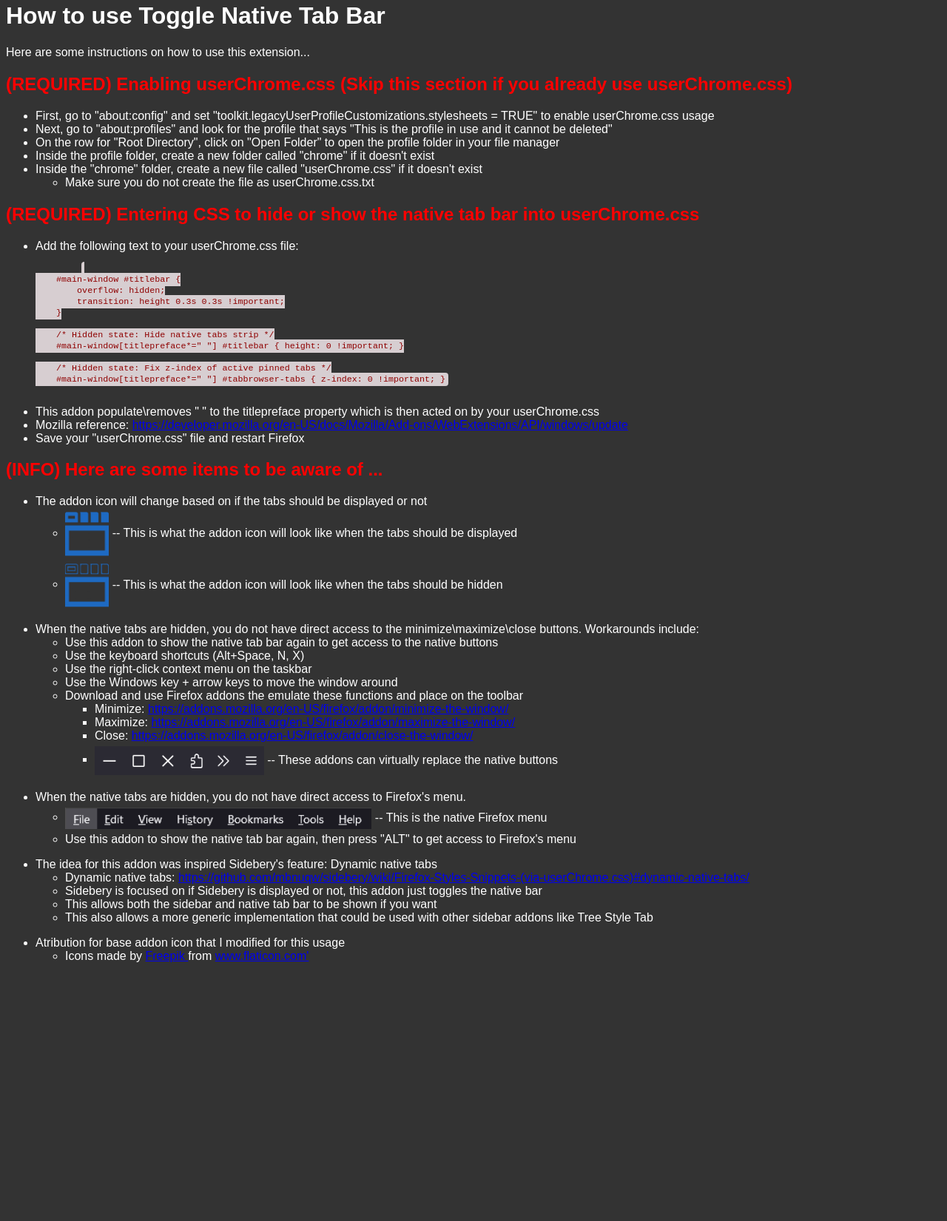
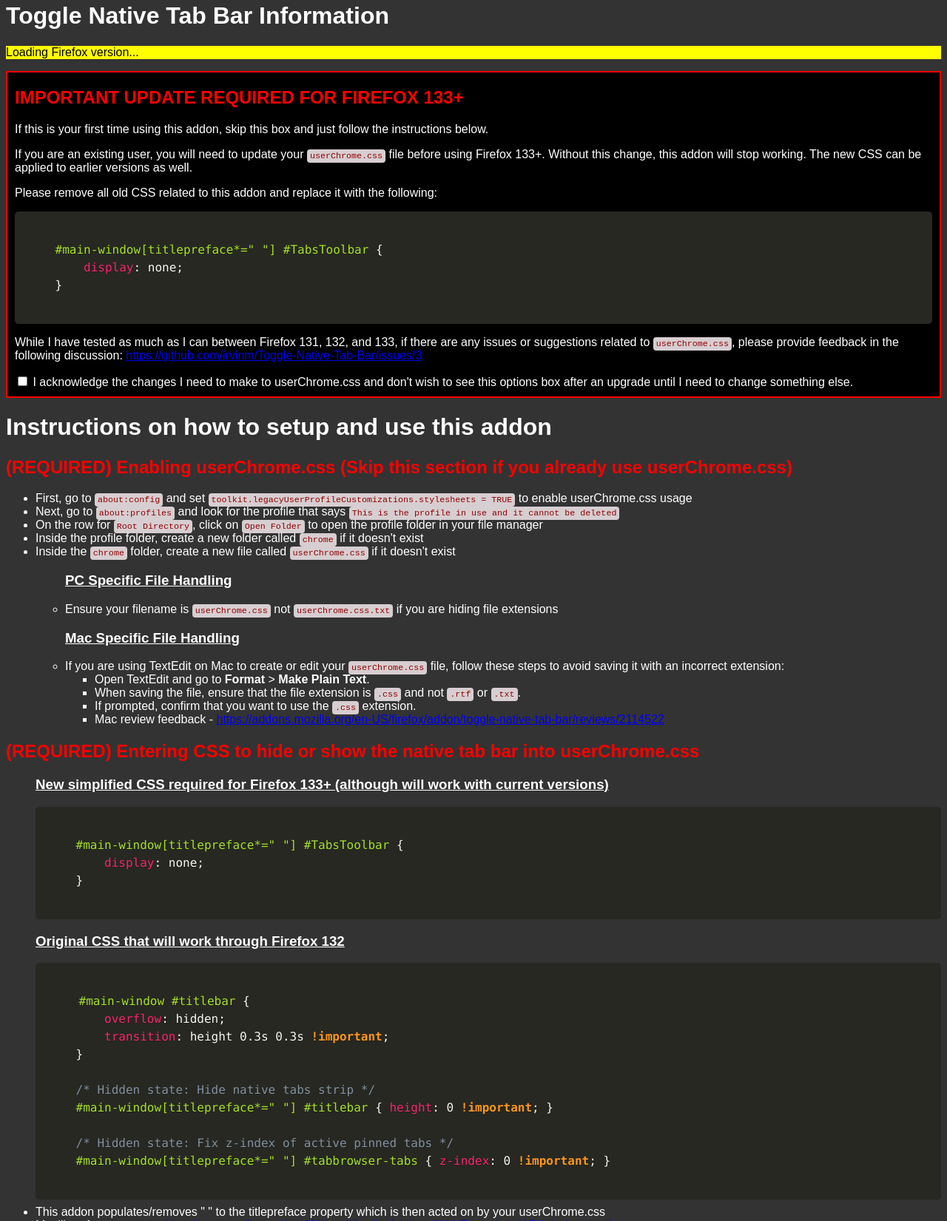
Before and after one commit to irvinm/Toggle-Native-Tab-Bar, a browser extension: page options.html in a window 1280 px wide. Shown: the part 18-1669 px from the top of the page at 74% size. Before the commit the page ends 1352 px from the top, so only its background shows below. Drawn offline with Linux system fonts and the light colour scheme.

Commit message:
Add FF133 instructions & checkbox, add prism formatting on many items, add PC & Mac file instructions

```diff
--- a/options.html
+++ b/options.html
@@ -4,31 +4,65 @@
 <head>
     <title>Using Toggle Native Tab Bar</title>
     <link rel="stylesheet" type="text/css" href="options.css">
+    <link rel="stylesheet" type="text/css" href="prism.css"> <!-- Reference dark Prism CSS -->
 </head>
 
 <body>
-    <h1>How to use Toggle Native Tab Bar</h1>
-    <p>Here are some instructions on how to use this extension...</p>
+    <h1>Toggle Native Tab Bar Information</h1>
+    <p id="firefox-version">Loading Firefox version...</p> <!-- Placeholder for Firefox version -->
+
+    <!-- High Importance News Section -->
+    <div id="update-notice" style="border: 2px solid red; padding: 0 10px 10px 10px; background-color: black; margin-bottom: 20px;">
+        <h2 style="color: red;">IMPORTANT UPDATE REQUIRED FOR FIREFOX 133+</h2>
+        <p>If this is your first time using this addon, skip this box and just follow the instructions below.</p>
+        <p>If you are an existing user, you will need to update your <code>userChrome.css</code> file before using Firefox 133+. Without this change, this addon will stop working. The new CSS can be applied to earlier versions as well.</p>
+        <p>Please remove all old CSS related to this addon and replace it with the following:</p>
+        <pre>
+            <code class="language-css">
+    #main-window[titlepreface*=" "] #TabsToolbar {
+        display: none;
+    }       </code>
+        </pre>
+        <p>While I have tested as much as I can between Firefox 131, 132, and 133, if there are any issues or suggestions related to <code>userChrome.css</code>, please provide feedback in the following discussion: <a href="https://github.com/irvinm/Toggle-Native-Tab-Bar/issues/3">https://github.com/irvinm/Toggle-Native-Tab-Bar/issues/3</a></p>
+        <label>
+            <input type="checkbox" id="acknowledge-FF133-checkbox">
+            I acknowledge the changes I need to make to userChrome.css and don't wish to see this options box after an upgrade until I need to change something else.
+        </label>
+    </div>
+
+    <h1>Instructions on how to setup and use this addon</h1>
     <h2>(REQUIRED) Enabling userChrome.css (Skip this section if you already use userChrome.css)</h2>
     <ul>
-        <li>First, go to "about:config" and set "toolkit.legacyUserProfileCustomizations.stylesheets = TRUE" to enable
-            userChrome.css usage</li>
-        <li>Next, go to "about:profiles" and look for the profile that says "This is the profile in use and it cannot be
-            deleted"</li>
-        <li>On the row for "Root Directory", click on "Open Folder" to open the profile folder in your file manager
-        </li>
-        <li>Inside the profile folder, create a new folder called "chrome" if it doesn't exist</li>
-        <li>Inside the "chrome" folder, create a new file called "userChrome.css" if it doesn't exist</li>
+        <li>First, go to <code>about:config</code> and set <code>toolkit.legacyUserProfileCustomizations.stylesheets = TRUE</code> to enable userChrome.css usage</li>
+        <li>Next, go to <code>about:profiles</code> and look for the profile that says <code>This is the profile in use and it cannot be deleted</code></li>
+        <li>On the row for <code>Root Directory</code>, click on <code>Open Folder</code> to open the profile folder in your file manager</li>
+        <li>Inside the profile folder, create a new folder called <code>chrome</code> if it doesn't exist</li>
+        <li>Inside the <code>chrome</code> folder, create a new file called <code>userChrome.css</code> if it doesn't exist</li>
         <ul>
-            <li>Make sure you do not create the file as userChrome.css.txt</li>
-        </ul>
+            <h3>PC Specific File Handling</h3>
+            <li>Ensure your filename is <code>userChrome.css</code> not <code>userChrome.css.txt</code> if you are hiding file extensions</li>
+            <h3>Mac Specific File Handling</h3>
+            <li>If you are using TextEdit on Mac to create or edit your <code>userChrome.css</code> file, follow these steps to avoid saving it with an incorrect extension:</li>
+            <ul>
+                <li>Open TextEdit and go to <strong>Format</strong> > <strong>Make Plain Text</strong>.</li>
+                <li>When saving the file, ensure that the file extension is <code>.css</code> and not <code>.rtf</code> or <code>.txt</code>.</li>
+                <li>If prompted, confirm that you want to use the <code>.css</code> extension.</li>
+                <li>Mac review feedback - <a href="https://addons.mozilla.org/en-US/firefox/addon/toggle-native-tab-bar/reviews/2114522">https://addons.mozilla.org/en-US/firefox/addon/toggle-native-tab-bar/reviews/2114522</a></li>
+            </ul>
+    </ul>
     </ul>
     <h2>(REQUIRED) Entering CSS to hide or show the native tab bar into userChrome.css</h2>
     <ul>
-        <li>Add the following text to your userChrome.css file:</li>
+        <h3>New simplified CSS required for Firefox 133+ (although will work with current versions)</h3>
         <pre>
-        <code>
-    #main-window #titlebar {
+            <code class="language-css">
+    #main-window[titlepreface*=" "] #TabsToolbar {
+        display: none;
+    }       </code>
+        </pre>
+        <h3>Original CSS that will work through Firefox 132</h3>
+        <pre>
+<code class="language-css">    #main-window #titlebar {
         overflow: hidden;
         transition: height 0.3s 0.3s !important;
     }
@@ -37,82 +71,70 @@
     #main-window[titlepreface*=" "] #titlebar { height: 0 !important; }
 
     /* Hidden state: Fix z-index of active pinned tabs */
-    #main-window[titlepreface*=" "] #tabbrowser-tabs { z-index: 0 !important; }</code>
+    #main-window[titlepreface*=" "] #tabbrowser-tabs { z-index: 0 !important; } </code>
         </pre>
-        <li>This addon populate\removes " " to the titlepreface property which is then acted on by your
-            userChrome.css</li>
-        <li>Mozilla reference: <a
-                href="https://developer.mozilla.org/en-US/docs/Mozilla/Add-ons/WebExtensions/API/windows/update">https://developer.mozilla.org/en-US/docs/Mozilla/Add-ons/WebExtensions/API/windows/update</a>
-        </li>
-
-        <li>Save your "userChrome.css" file and restart Firefox</li>
+        <li>This addon populates/removes " " to the titlepreface property which is then acted on by your userChrome.css</li>
+        <li>Mozilla reference: <a href="https://developer.mozilla.org/en-US/docs/Mozilla/Add-ons/WebExtensions/API/windows/update">https://developer.mozilla.org/en-US/docs/Mozilla/Add-ons/WebExtensions/API/windows/update</a></li>
+        <li>Save your <code>userChrome.css</code> file and <code>restart Firefox</code></li>
     </ul>
     <h2>(INFO) Here are some items to be aware of ...</h2>
     <ul>
+        <h3>Addon Icon</h3>
         <li>The addon icon will change based on if the tabs should be displayed or not</li>
         <ul style="padding-bottom: 1em;">
             <li>
-                <img src="icon-visible.png" alt="Visible Icon"
-                    style="vertical-align: middle; width: 5%; padding: 5px 0;">
-                -- This is what
-                the addon icon will look like when the tabs should be displayed
+                <img src="icon-visible.png" alt="Visible Icon" style="vertical-align: middle; width: 5%; padding: 5px 0;">
+                -- This is what the addon icon will look like when the tabs should be displayed
             </li>
             <li>
                 <img src="icon-hidden.png" alt="Hidden Icon" style="vertical-align: middle; width: 5%; padding: 5px 0;">
-                -- This is what
-                the addon icon will look like when the tabs should be hidden
+                -- This is what the addon icon will look like when the tabs should be hidden
             </li>
         </ul>
-        <li>When the native tabs are hidden, you do not have direct access to the minimize\maximize\close buttons.
-            Workarounds include:</li>
+        <h3>Minimize/Maximize/Close Buttons</h3>
+        <li>When the native tabs are hidden, you do not have direct access to the minimize/maximize/close buttons. Workarounds include:</li>
         <ul style="padding-bottom: 1em;">
             <li>Use this addon to show the native tab bar again to get access to the native buttons</li>
             <li>Use the keyboard shortcuts (Alt+Space, N, X)</li>
             <li>Use the right-click context menu on the taskbar</li>
             <li>Use the Windows key + arrow keys to move the window around</li>
-            <li>Download and use Firefox addons the emulate these functions and place on the toolbar</li>
+            <li>Download and use Firefox addons that emulate these functions and place them on the toolbar</li>
             <ul>
-                <li>Minimize: <a
-                        href="https://addons.mozilla.org/en-US/firefox/addon/minimize-the-window/">https://addons.mozilla.org/en-US/firefox/addon/minimize-the-window/</a>
-                </li>
-                <li>Maximize: <a
-                        href="https://addons.mozilla.org/en-US/firefox/addon/maximize-the-window/">https://addons.mozilla.org/en-US/firefox/addon/maximize-the-window/</a>
-                </li>
-                <li>Close: <a
-                        href="https://addons.mozilla.org/en-US/firefox/addon/close-the-window/">https://addons.mozilla.org/en-US/firefox/addon/close-the-window/</a>
-                </li>
+                <li>Minimize: <a href="https://addons.mozilla.org/en-US/firefox/addon/minimize-the-window/">https://addons.mozilla.org/en-US/firefox/addon/minimize-the-window/</a></li>
+                <li>Maximize: <a href="https://addons.mozilla.org/en-US/firefox/addon/maximize-the-window/">https://addons.mozilla.org/en-US/firefox/addon/maximize-the-window/</a></li>
+                <li>Close: <a href="https://addons.mozilla.org/en-US/firefox/addon/close-the-window/">https://addons.mozilla.org/en-US/firefox/addon/close-the-window/</a></li>
                 <li>
-                    <img src="MinMaxClose.png" alt="Min\Max\Close Emulation"
-                        style="vertical-align: middle; width: 20%; padding: 5px 0;">
+                    <img src="MinMaxClose.png" alt="Min/Max/Close Emulation" style="vertical-align: middle; width: 20%; padding: 5px 0;">
                     -- These addons can virtually replace the native buttons
                 </li>
             </ul>
         </ul>
-        <li>When the native tabs are hidden, you do not have direct access to Firefox's menu.</li>
+        <h3>Native Firefox Menu</h3>
+        <li><s>When the native tabs are hidden, you do not have direct access to Firefox's menu.</s></li>
         <ul style="padding-bottom: 1em;">
             <li>
-                <img src="menu.png" alt="Firefox Meny" style="vertical-align: middle; width: 35%; padding: 5px 0;">
+                <img src="menu.png" alt="Firefox Menu" style="vertical-align: middle; width: 35%; padding: 5px 0;">
                 -- This is the native Firefox menu
             </li>
-            <li>Use this addon to show the native tab bar again, then press "ALT" to get access to Firefox's menu</li>
+            <li><s>Use this addon to show the native tab bar again, then press "ALT" to get access to Firefox's menu</s></li>
+            <li>Pressing "ALT" seems to be working now even without the native tabs showing</li>
         </ul>
-        <li>The idea for this addon was inspired Sidebery's feature: Dynamic native tabs</li>
+        <h3>Inspiration for this addon</h3>
+        <li>The idea for this addon was inspired by Sidebery's feature: Dynamic native tabs</li>
         <ul style="padding-bottom: 1em;">
-            <li>Dynamic native tabs: <a
-                    href="https://github.com/mbnuqw/sidebery/wiki/Firefox-Styles-Snippets-(via-userChrome.css)#dynamic-native-tabs">https://github.com/mbnuqw/sidebery/wiki/Firefox-Styles-Snippets-(via-userChrome.css)#dynamic-native-tabs/</a>
-            </li>
+            <li>Dynamic native tabs: <a href="https://github.com/mbnuqw/sidebery/wiki/Firefox-Styles-Snippets-(via-userChrome.css)#dynamic-native-tabs">https://github.com/mbnuqw/sidebery/wiki/Firefox-Styles-Snippets-(via-userChrome.css)#dynamic-native-tabs/</a></li>
             <li>Sidebery is focused on if Sidebery is displayed or not, this addon just toggles the native bar</li>
             <li>This allows both the sidebar and native tab bar to be shown if you want</li>
-            <li>This also allows a more generic implementation that could be used with other sidebar addons like Tree
-                Style Tab</li>
+            <li>This also allows a more generic implementation that could be used with other sidebar addons like Tree Style Tab</li>
         </ul>
-        <li>Atribution for base addon icon that I modified for this usage</li>
+        <h3>Addon icon attribution</h3>
+        <li>Attribution for base addon icon that I modified for this usage</li>
         <ul style="padding-bottom: 1em;">
-            <li>Icons made by <a href="https://www.flaticon.com/authors/freepik" title="Freepik"> Freepik </a> from <a
-                    href="https://www.flaticon.com/" title="Flaticon">www.flaticon.com'</a>
-            </li>
+            <li>Icons made by <a href="https://www.flaticon.com/authors/freepik" title="Freepik">Freepik</a> from <a href="https://www.flaticon.com/" title="Flaticon">www.flaticon.com</a></li>
         </ul>
     </ul>
+    <script src="prism.js"></script> <!-- Reference root Prism JS -->
+    <script src="options.js"></script> <!-- Include the script to get Firefox version -->
 </body>
 
 </html>
```
